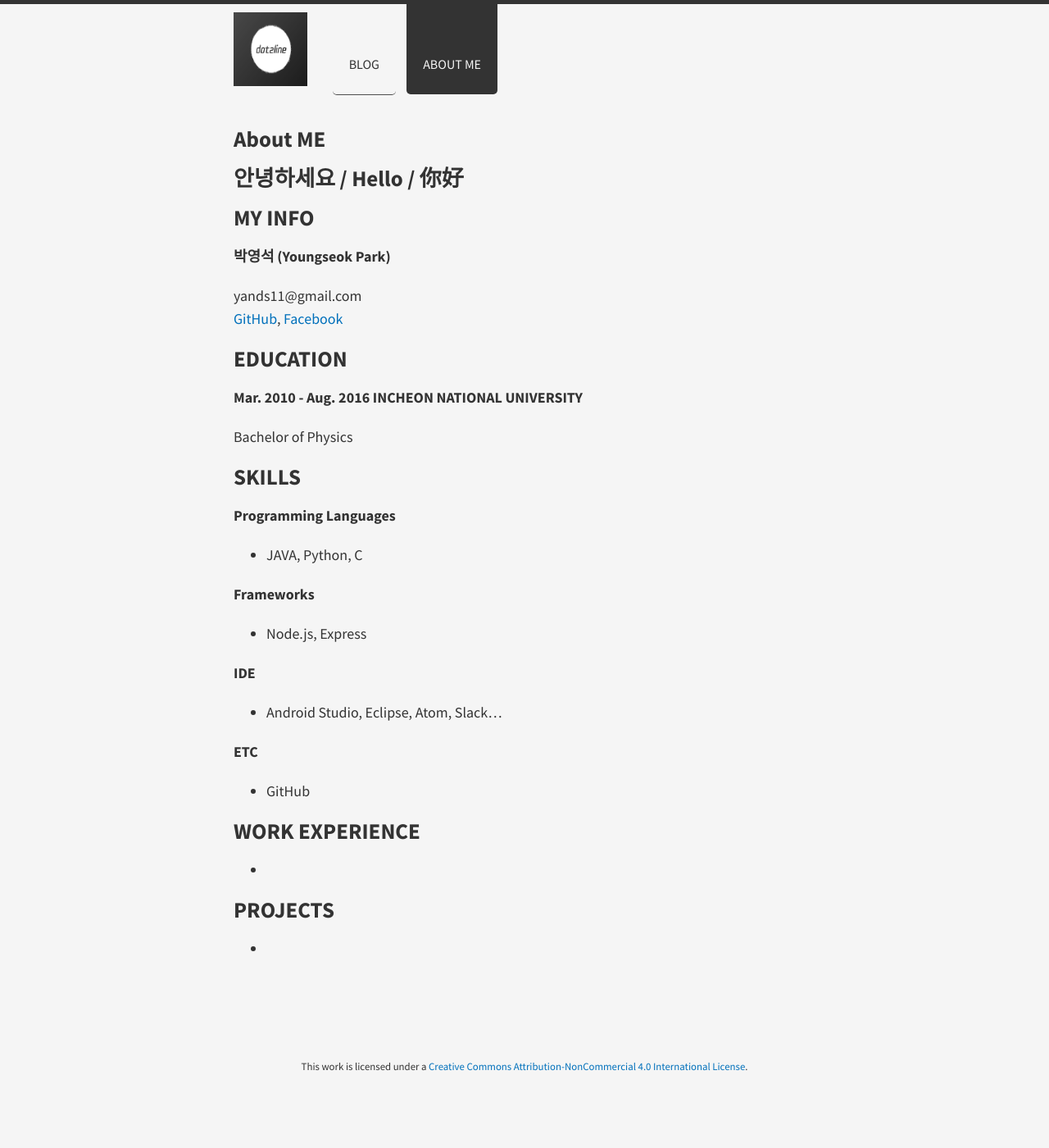
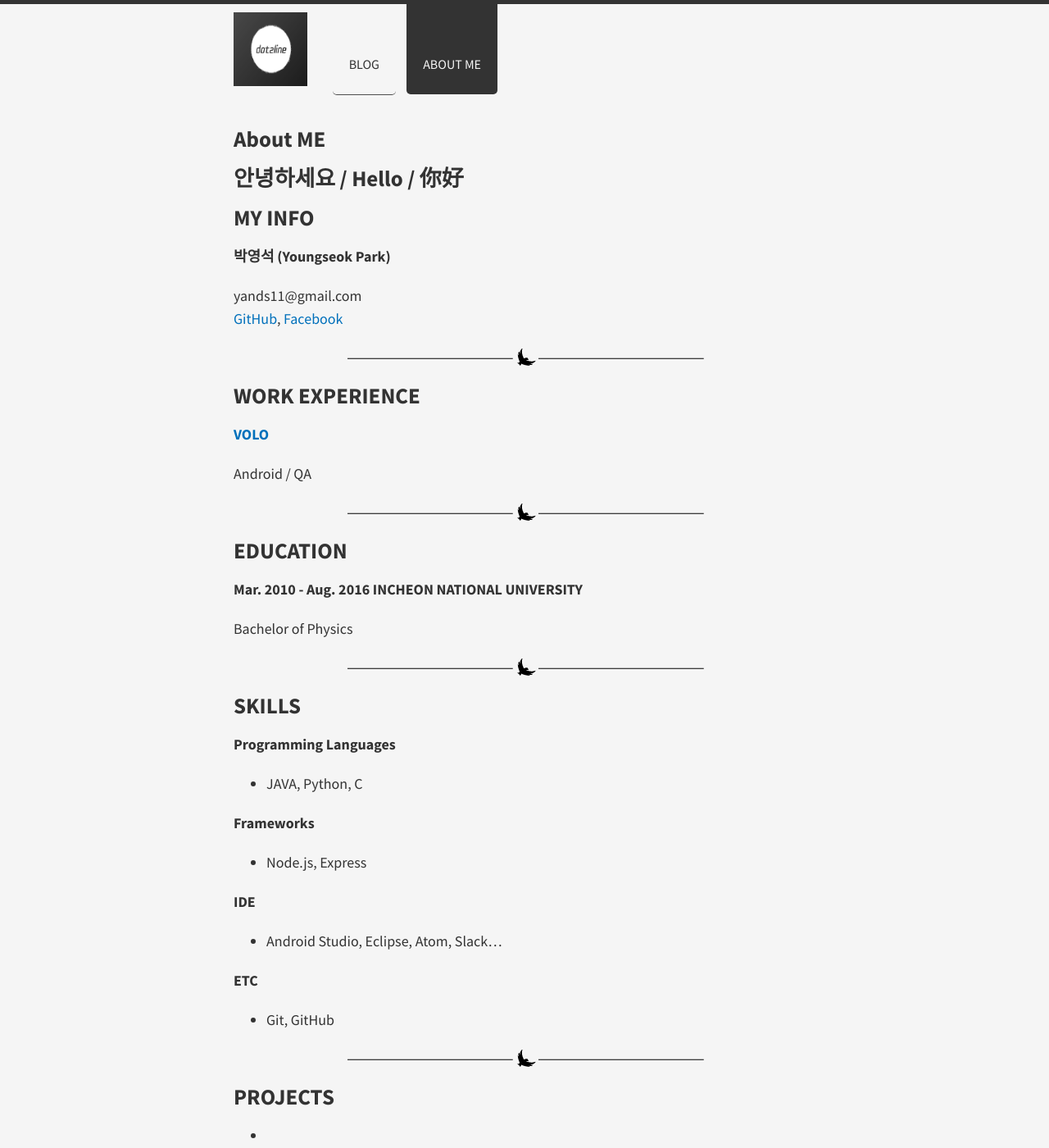
Before and after one commit to yands11/yands11.github.io, a Jekyll site: the page built from about/index.md, in a window 1280 px wide and 1400 px high. Shown: the whole window at 82% size. Built offline with Jekyll 4.4.1, drawn with Linux system fonts in a browser that asks for light colours; nearby versions of some CDN libraries.

Commit message:
aboutME 수정

```diff
--- a/about/index.md
+++ b/about/index.md
@@ -12,10 +12,21 @@ yands11@gmail.com
 [GitHub](https://github.com/yands11),
 [Facebook](https://www.facebook.com/youngseok.p)
 
+-----
+
+## WORK EXPERIENCE
+
+#### [VOLO](https://withvolo.com/)
+  Android / QA
+
+-----
+
 ## EDUCATION
 
 #### Mar. 2010 - Aug. 2016 INCHEON NATIONAL UNIVERSITY
   Bachelor of Physics
+
+-----
 
 ## SKILLS
 
@@ -30,10 +41,9 @@ yands11@gmail.com
 
 
 #### ETC
-  * GitHub
+  * Git, GitHub
 
-## WORK EXPERIENCE
-*
+-----
 
 ## PROJECTS
 *
```
